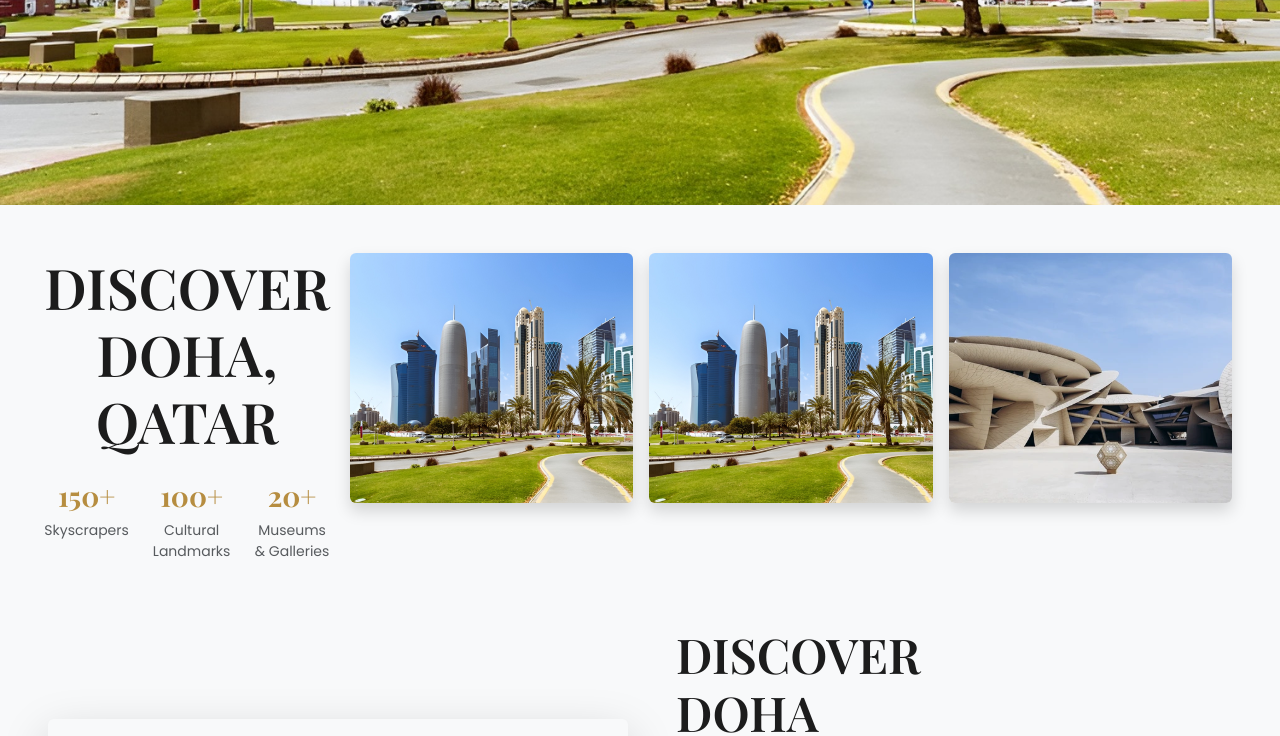
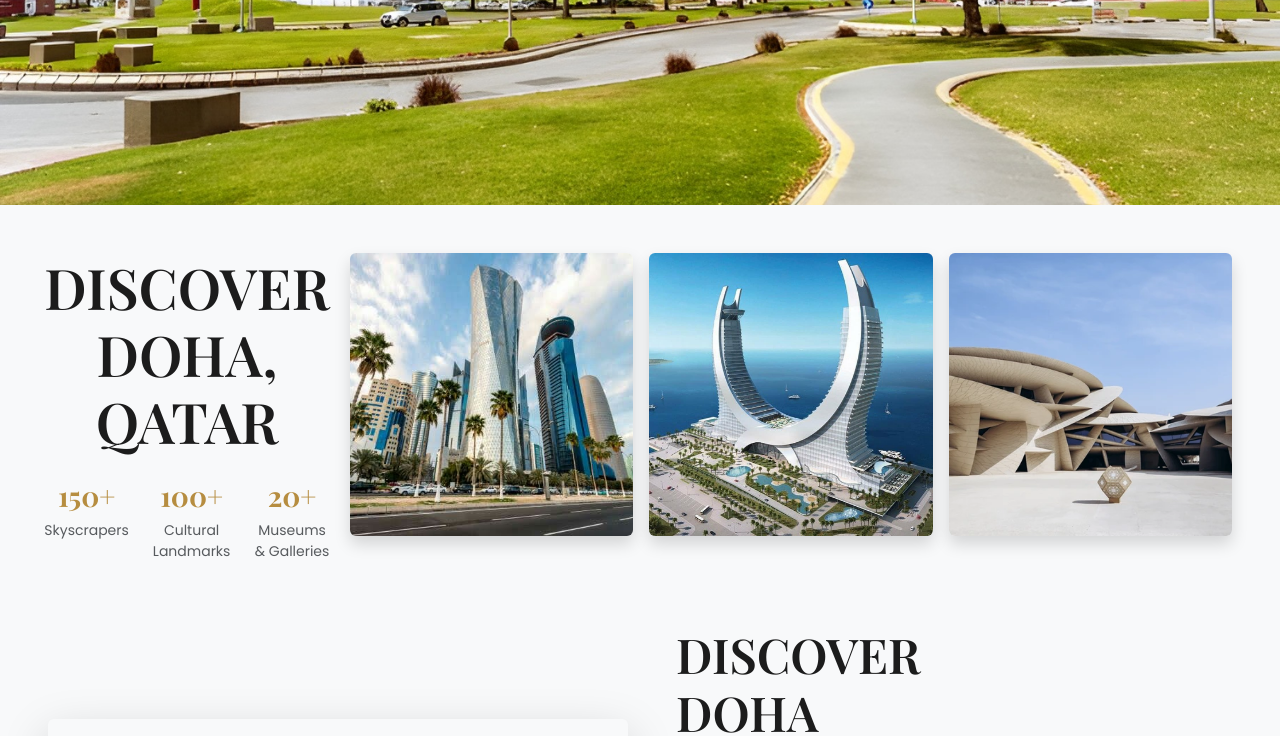
Before and after one commit to Hiro-Setsuya/Doha-Qatar, a plain HTML site: page home.html in a window 1280 px wide. Shown: the part 595-1331 px from the top of the page. Drawn offline with nearby package versions, Linux system fonts and the light colour scheme; grey boxes are pictures that could not be loaded.

Commit message:
Fix ui inconsistency display

```diff
--- a/home.html
+++ b/home.html
@@ -210,7 +210,7 @@
               <div class="row g-3">
                 <div class="col-6 col-md-4 fade-in-up">
                   <img
-                    src="assets/img/doha.jpg"
+                    src="assets/img/Doha-Skyscraper.jpg"
                     alt="Doha 1"
                     class="img-fluid w-100 h-100 object-fit-cover rounded shadow"
                     style="min-height: 250px; max-height: 350px"
@@ -218,7 +218,7 @@
                 </div>
                 <div class="col-6 col-md-4 fade-in-up">
                   <img
-                    src="assets/img/doha.jpg"
+                    src="assets/img/Doha-Landmarks.jpg"
                     alt="Doha 2"
                     class="img-fluid w-100 h-100 object-fit-cover rounded shadow"
                     style="min-height: 250px; max-height: 350px"
```
Also changed, not shown: index.html (+1 -1 lines).
